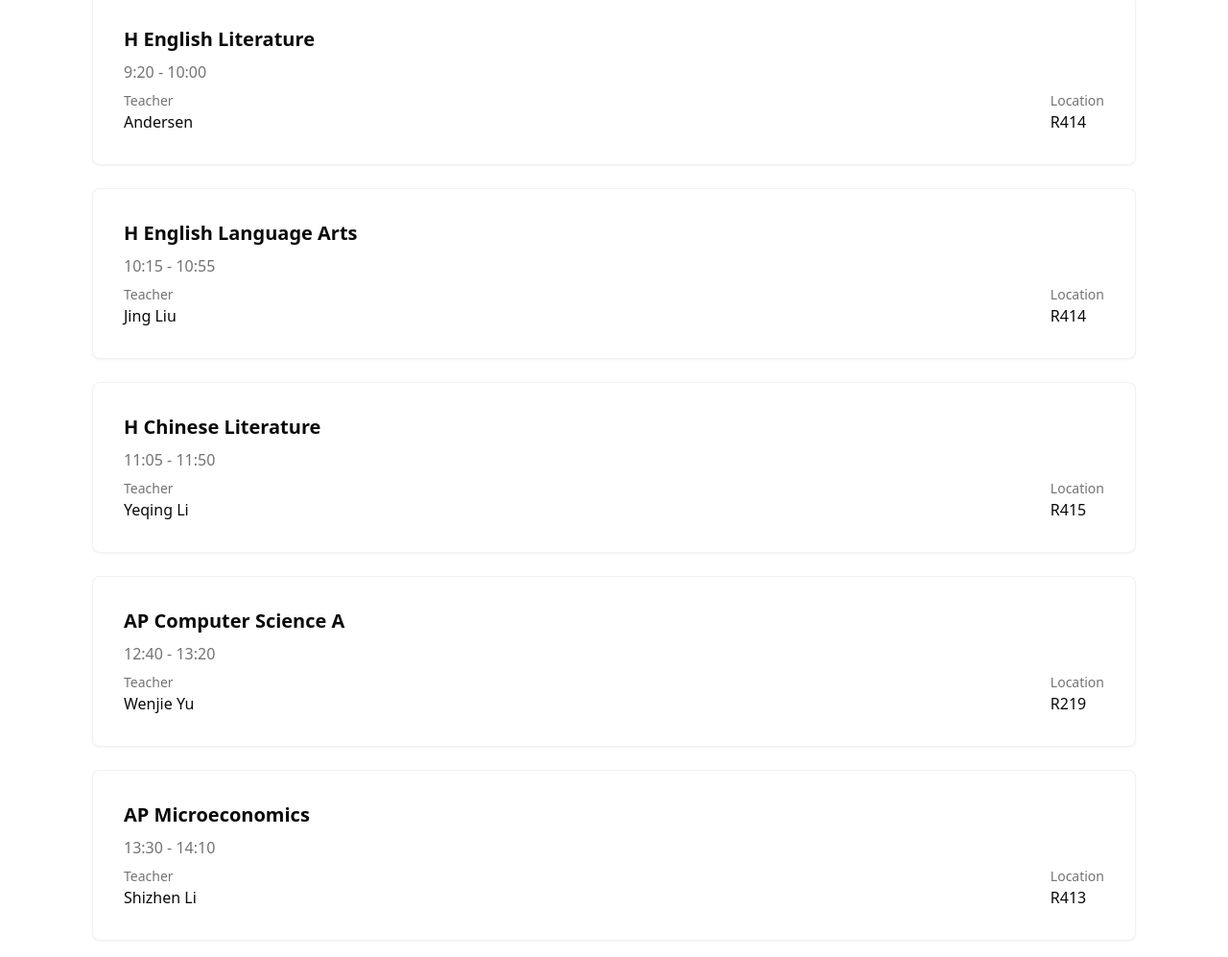
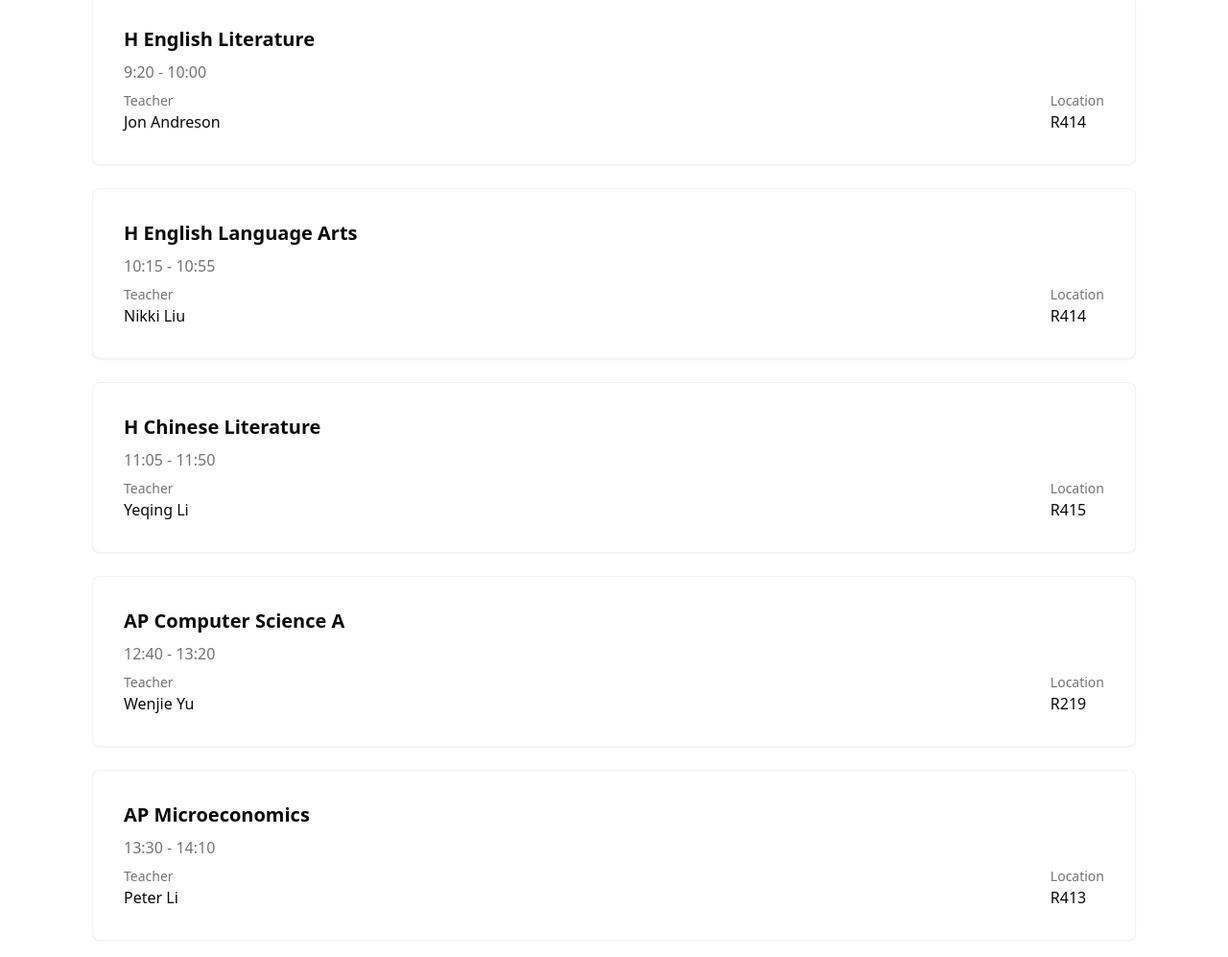
Before and after one commit to TakumiBC/schedule, a Next.js app: page / in a window 1280 px wide. Shown: the part 433-1430 px from the top of the page at 96% size. Built offline with nearby package versions, Linux system fonts and the light colour scheme.

Commit message:
Update page.tsx

```diff
--- a/app/page.tsx
+++ b/app/page.tsx
@@ -30,14 +30,14 @@ const scheduleData: Schedule = {
       subject: "H English Literature",
       startTime: "9:20",
       endTime: "10:00",
-      teacher: "Andersen",
+      teacher: "Jon Andreson",
       location: "R414",
     },
     {
       subject: "H English Language Arts",
       startTime: "10:15",
       endTime: "10:55",
-      teacher: "Jing Liu",
+      teacher: "Nikki Liu",
       location: "R414",
     },
     {
@@ -58,7 +58,7 @@ const scheduleData: Schedule = {
       subject: "AP Microeconomics",
       startTime: "13:30",
       endTime: "14:10",
-      teacher: "Shizhen Li",
+      teacher: "Peter Li",
       location: "R413",
     },
     {
@@ -88,21 +88,21 @@ const scheduleData: Schedule = {
       subject: "AP Microeconomics",
       startTime: "9:20",
       endTime: "10:00",
-      teacher: "Shizhen Li",
+      teacher: "Peter Li",
       location: "R413",
     },
     {
       subject: "H English Language Arts",
       startTime: "10:15",
       endTime: "10:55",
-      teacher: "Jing Liu",
+      teacher: "Nikki Liu",
       location: "R414",
     },
     {
       subject: "H English Literature",
       startTime: "11:05",
       endTime: "11:50",
-      teacher: "Andersen",
+      teacher: "Jon Andreson",
       location: "R414",
     },
     {
@@ -139,7 +139,7 @@ const scheduleData: Schedule = {
       subject: "AP Microeconomics",
       startTime: "8:30",
       endTime: "9:10",
-      teacher: "Shizhen Li",
+      teacher: "Peter Li",
       location: "R413",
     },
     {
@@ -167,7 +167,7 @@ const scheduleData: Schedule = {
       subject: "H English Language Arts",
       startTime: "12:40",
       endTime: "13:20",
-      teacher: "Jing Liu",
+      teacher: "Nikki Liu",
       location: "R414",
     },
     {
@@ -188,7 +188,7 @@ const scheduleData: Schedule = {
       subject: "H English Literature",
       startTime: "15:10",
       endTime: "15:50",
-      teacher: "Andersen",
+      teacher: "Jon Andreson",
       location: "R414",
     },
   ],
@@ -211,7 +211,7 @@ const scheduleData: Schedule = {
       subject: "H English Literature",
       startTime: "10:15",
       endTime: "10:55",
-      teacher: "Andersen",
+      teacher: "Jon Andreson",
       location: "R414",
     },
     {
@@ -225,7 +225,7 @@ const scheduleData: Schedule = {
       subject: "AP Microeconomics",
       startTime: "12:40",
       endTime: "13:20",
-      teacher: "Shizhen Li",
+      teacher: "Peter Li",
       location: "R413",
     },
     {
@@ -262,21 +262,21 @@ const scheduleData: Schedule = {
       subject: "H English Language Arts",
       startTime: "9:20",
       endTime: "10:00",
-      teacher: "Jing Liu",
+      teacher: "Nikki Liu",
       location: "R414",
     },
     {
       subject: "H English Language Arts",
       startTime: "10:15",
       endTime: "10:55",
-      teacher: "Jing Liu",
+      teacher: "Nikki Liu",
       location: "R414",
     },
     {
       subject: "H English Literature",
       startTime: "11:05",
       endTime: "11:50",
-      teacher: "Andersen",
+      teacher: "Jon Andreson",
       location: "R414",
     },
     {
@@ -290,7 +290,7 @@ const scheduleData: Schedule = {
       subject: "AP Microeconomics",
       startTime: "13:30",
       endTime: "14:10",
-      teacher: "Shizhen Li",
+      teacher: "Peter Li",
       location: "R413",
     },
     {
```
